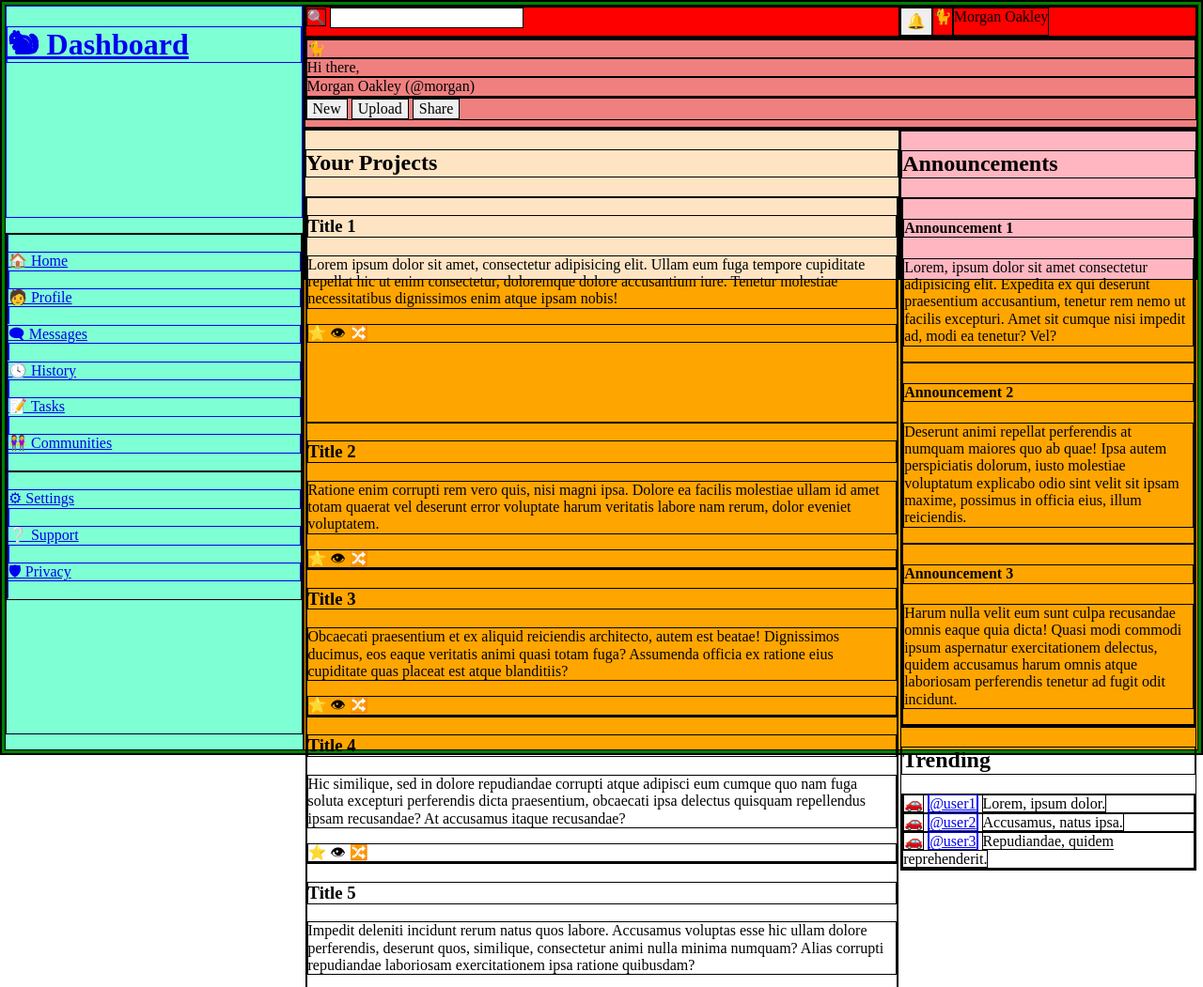
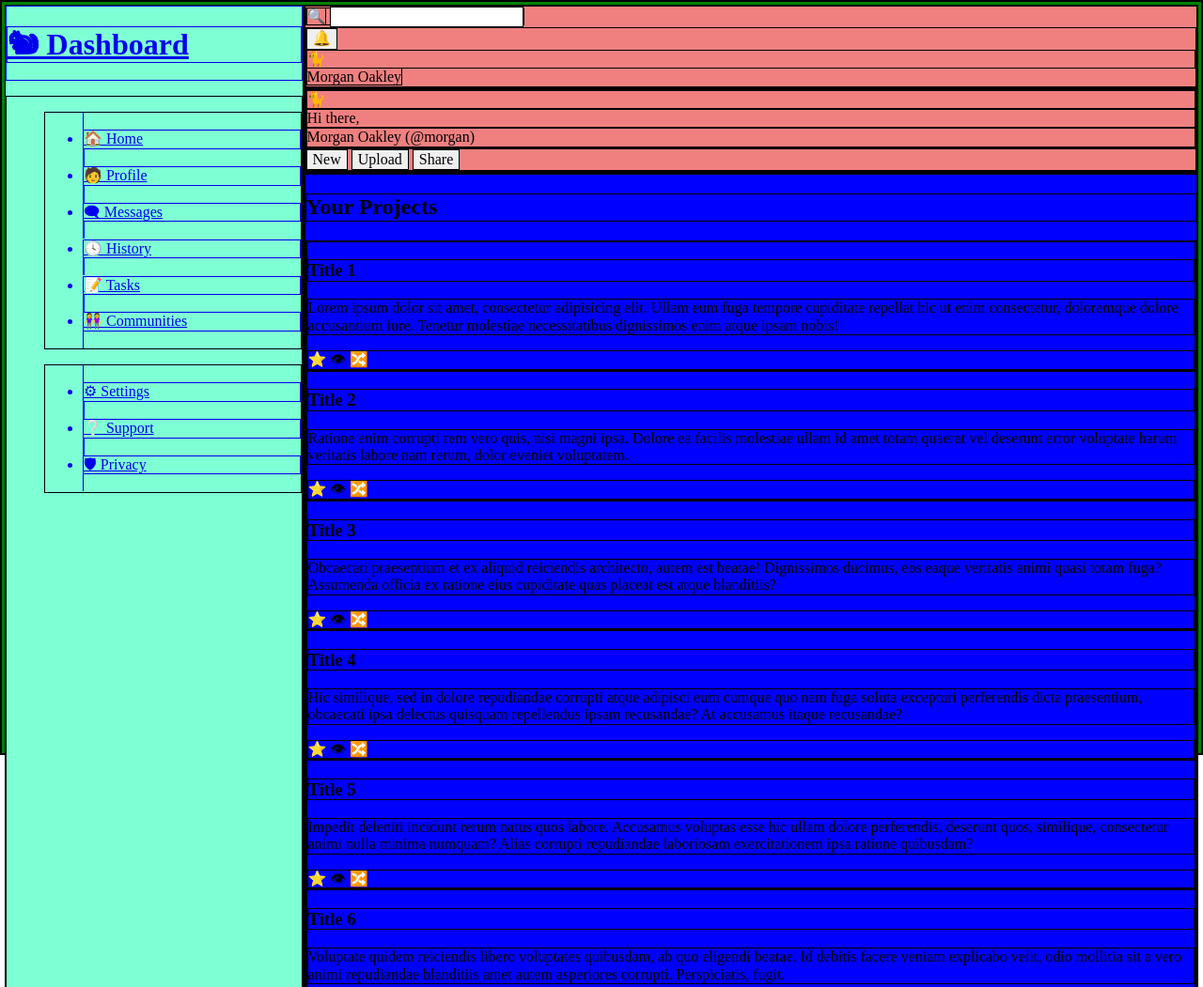
Before and after one commit to ginahend94/admin-dashboard, a plain HTML site: page index.html in a window 1280 px wide. Shown: the top 1051 px of the page at 94% size. Drawn offline with Linux system fonts and the light colour scheme.

Commit message:
Fix grid layout

```diff
--- a/style.css
+++ b/style.css
@@ -7,64 +7,38 @@
     display:grid;
     grid-template-columns: 1fr 3fr;
     grid-template-rows: 1fr 5fr;
+    grid-template-areas:
+    'nav header'
+    'nav main';
     height:100vh;
     border: solid 3px green;
 }
 
 nav {
+    grid-area: nav;
     display: grid;
+    grid-template-rows: 5rem;
     background-color: aquamarine;
-    grid-row: span 2;
 }
 
 header {
+    grid-area: header;
     background-color: lightcoral;
     display: grid;
 }
-.search-and-account-controls {
-    background-color: red;
-    display: grid;
-    grid-template-columns: 2fr 1fr;
-}
-.account-controls {
-    display: flex;
-}
 
 main {
-    display: grid;
-    grid-template-columns: 2fr 1fr;
+    grid-area: main;
     background-color: orange;
 }
 
 
 .projects {
-    background-color: bisque;
+    background-color: blue;
+    grid-column: 1;
 }
 
 .cards {
     display: grid;
-    grid-template-rows: repeat(auto-fill, minmax(30ch, 1fr));
+    /* grid-template-rows: repeat(auto-fill, minmax(30ch, 1fr)); */
 }
-
-.sidebar {
-    background-color: lightpink;
-}
-
-menu {
-    padding: 0;
-}
-menu ul {
-    border: solid 1px;
-    padding: 0;
-    list-style: none;
-    margin: 0;
-}
-
-main {
-    border: solid 1px;
-    display: grid;
-    grid-template-rows: 10rem;
-}
-main > * {
-    border: solid 1px;
-}
```
